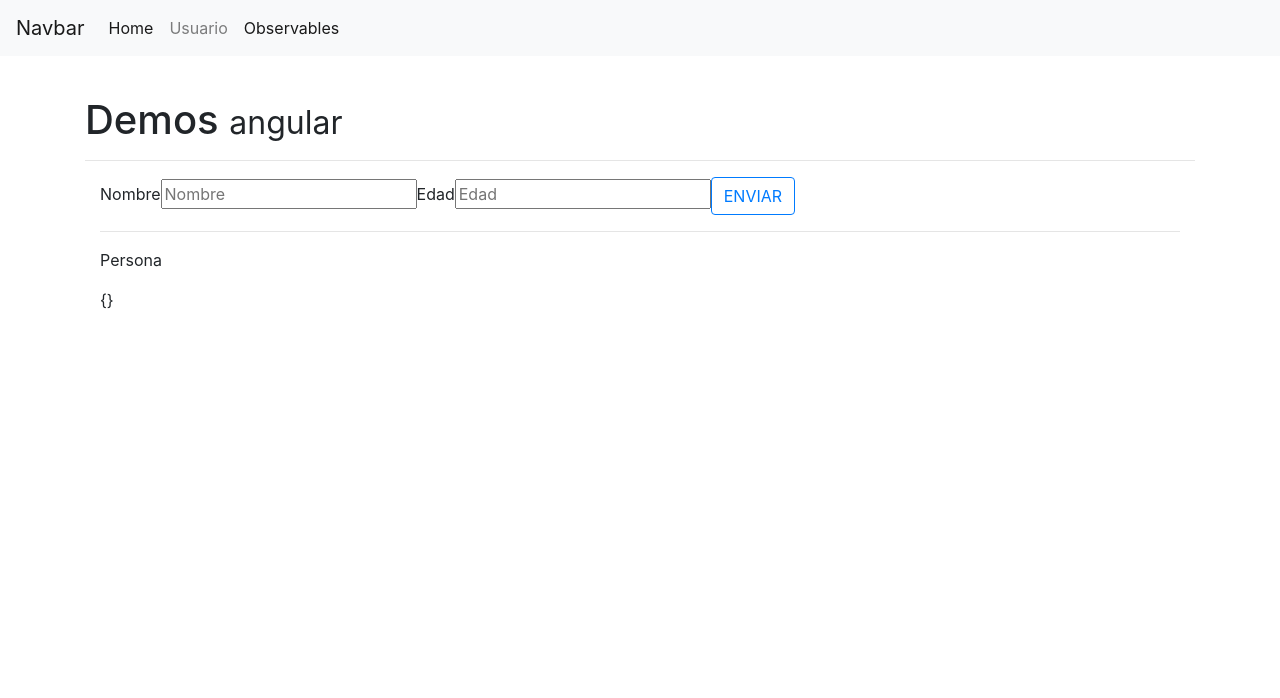
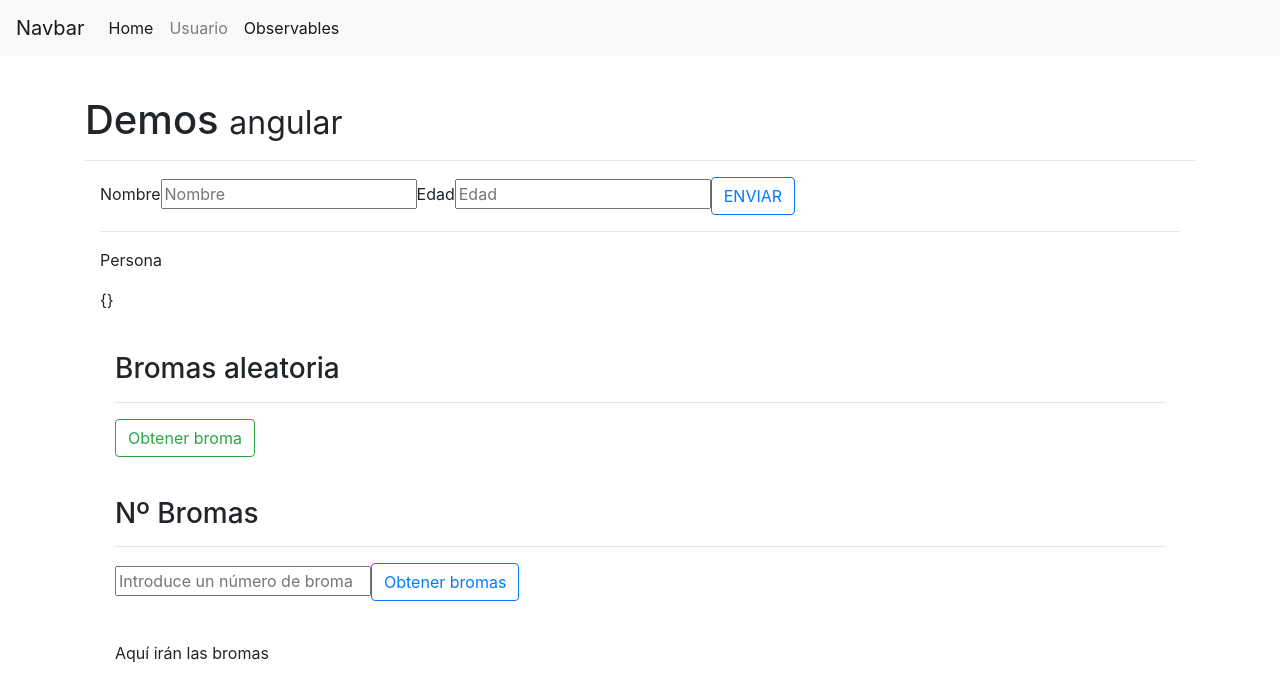
Before and after one commit to vsanchezrod/Angular-miscelaneos, an Angular app: page /observables in a window 1280 px wide. Shown: the top 698 px of the page. Built offline with nearby package versions, Linux system fonts and the light colour scheme.

Commit message:
Practicando con la API de ICNDB

```diff
--- a/package.json
+++ b/package.json
@@ -22,6 +22,7 @@
     "@angular/router": "^6.0.3",
     "core-js": "^2.5.4",
     "rxjs": "^6.0.0",
+    "rxjs-compat": "^6.2.2",
     "zone.js": "^0.8.26"
   },
   "devDependencies": {
--- a/src/app/app.module.ts
+++ b/src/app/app.module.ts
@@ -21,6 +21,9 @@ import { ResaltadoDirective } from './directivas/resaltado.directive';
 // Rutas
 import { APP_ROUTING } from './app.routes';
 
+// Peticiones HTTP
+import { HttpClientModule } from '@angular/common/http';
+
 @NgModule({
   declarations: [
     AppComponent,
@@ -40,7 +43,8 @@ import { APP_ROUTING } from './app.routes';
   imports: [
     BrowserModule,
     APP_ROUTING,
-    FormsModule
+    FormsModule,
+    HttpClientModule
   ],
   providers: [],
   bootstrap: [AppComponent]
--- a/src/app/components/observables/observables.component.html
+++ b/src/app/components/observables/observables.component.html
@@ -15,4 +15,22 @@
 
     <p>Persona</p>
     {{ formulario.value | json }}
+
+    <div class="container main-container">
+        <h3>Bromas aleatoria</h3>
+        <hr>
+        <button (click)="obtenerBroma()" type="button" class="btn btn-outline-success">Obtener broma</button>
+        <p class="main-container">{{ broma | json }}</p>
+    </div>
+
+    <div class="container main-container">
+        <h3>Nº Bromas</h3>
+        <hr>
+        <form (ngSubmit)="obtenerBromas(formularioBromas)" #formularioBromas="ngForm">
+            <input [(ngModel)]="numeroBromas" name="numeroBromas" type="number" placeholder="Introduce un número de bromas">
+            <button type="submit" class="btn btn-outline-primary">Obtener bromas</button>
+            <p class="main-container">Aquí irán las bromas</p>
+        </form>
+    </div>
+
 </div>
--- a/src/app/components/observables/observables.component.ts
+++ b/src/app/components/observables/observables.component.ts
@@ -1,8 +1,16 @@
 import { Component, OnInit } from '@angular/core';
 import { NgForm } from '@angular/forms';
 
-import { Persona } from '../../interfaces//persona.interface';
-import { Subject } from 'rxjs';
+import { Persona } from '../../interfaces/persona.interface';
+import { Subject, Observable } from 'rxjs';
+
+// Importar httpClient para poder hacer peticiones
+import { HttpClient } from '@angular/common/http';
+import 'rxjs-compat';
+
+// Interfaz
+import { Joke, JokeValue } from '../interfaces/joke.interface';
+
 
 
 @Component({
@@ -12,12 +20,16 @@ import { Subject } from 'rxjs';
 export class ObservablesComponent implements OnInit {
 
   personaSubject: Subject<Persona>;
+  broma: any;
+  bromas: any;
+  numeroBromas: number;
 
-  constructor() { }
+  constructor(private http: HttpClient) { }
 
   ngOnInit() {
     this.personaSubject = new Subject();
     this.subscribirseAPersonaGuardada();
+
   }
 
   guardar(formulario: NgForm): void {
@@ -36,7 +48,7 @@ export class ObservablesComponent implements OnInit {
   }
 
   private subscribirseAPersonaGuardada(): void {
-    this.personaSubject.subscribe(
+    this.personaSubject.asObservable().subscribe(
       (persona) => {
         console.log(persona.nombre);
         console.log(persona.edad);
@@ -45,8 +57,38 @@ export class ObservablesComponent implements OnInit {
         console.error(error);
       },
       () => {
-        console.info('Observable completado');
+        console.log('Observable completado');
       }
     );
   }
+
+  private obtenerBroma(): void {
+    console.log('Obteniendo broma...');
+
+    const url = 'http://api.icndb.com/jokes/random/';
+
+    this.http.get(url).map(broma => {
+      this.broma = broma;
+    }).subscribe();
+
+  }
+
+  private obtenerBromas(formularioBromas: NgForm): void {
+    console.log('Obteniendo bromas...', formularioBromas);
+
+    const numeroBromas = formularioBromas.value;
+    const url = `http://api.icndb.com/jokes/random/${numeroBromas}`;
+
+    this.http.get(url).subscribe(bromas => {
+      this.bromas = bromas;
+      console.log(bromas);
+    });
+
+
+    /*this.http.get(url).map(bromas => {
+      this.bromas = bromas;
+      console.log('Bromas', bromas);
+    }).subscribe();*/
+
+  }
 }
```
Also changed, not shown: src/app/components/interfaces/joke.interface.ts (added, +10 -0 lines), 1 other file (tests, documents, lock files or other folders).
